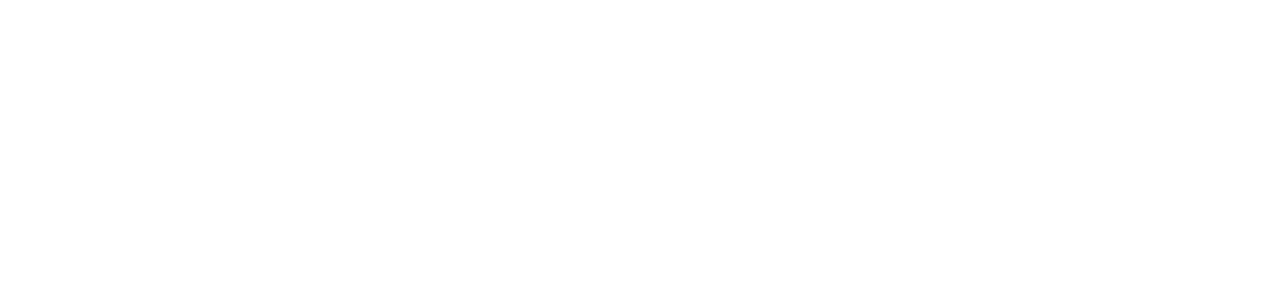
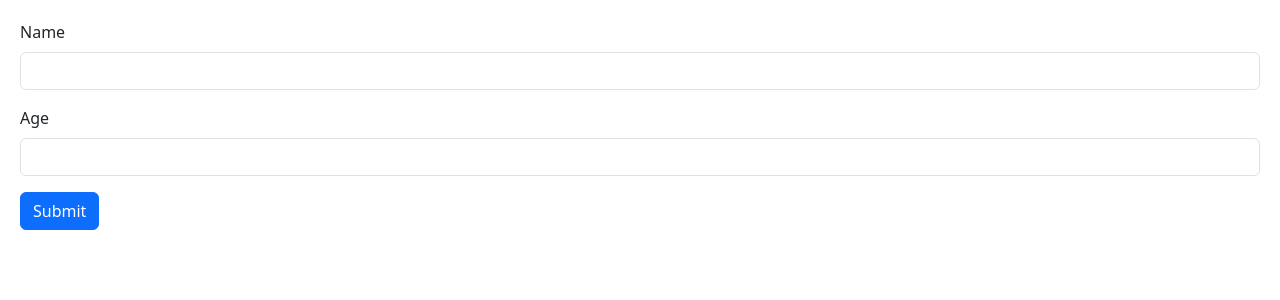
Before and after one commit to ali5422m/React-Hook-Form-Zod, a React (Vite) app: page / in a window 1280 px wide. Shown: the top 300 px of the page. Built offline with nearby package versions, Linux system fonts and the light colour scheme.

Commit message:
create Form structure

```diff
--- a/package.json
+++ b/package.json
@@ -10,6 +10,7 @@
     "preview": "vite preview"
   },
   "dependencies": {
+    "bootstrap": "^5.3.0",
     "react": "^18.2.0",
     "react-dom": "^18.2.0"
   },
--- a/src/App.tsx
+++ b/src/App.tsx
@@ -1,3 +1,4 @@
+import Form from "./components/Form.tsx";
 
 
 function App() {
@@ -5,7 +6,7 @@
 
   return (
     <>
-
+      <Form />
     </>
   )
 }
--- /dev/null
+++ b/src/components/Form.tsx
@@ -0,0 +1,19 @@
+
+
+const Form = () => {
+    return (
+        <form>
+            <div className="mb-3">
+                <label htmlFor="name" className="form-label">Name</label>
+                <input id="name" type="text" className="form-control" />
+            </div>
+            <div className="mb-3">
+                <label htmlFor="age" className="form-label">Age</label>
+                <input id="age" type="number" className="form-control" />
+            </div>
+            <button type="submit" className="btn btn-primary">Submit</button>
+        </form>
+    );
+};
+
+export default Form;
--- a/src/index.css
+++ b/src/index.css
@@ -0,0 +1,3 @@
+body{
+    padding: 20px;
+}
--- a/src/main.tsx
+++ b/src/main.tsx
@@ -1,7 +1,8 @@
 import React from 'react'
 import ReactDOM from 'react-dom/client'
 import App from './App.tsx'
-import './index.css'
+import  "bootstrap/dist/css/bootstrap.min.css";
+import './index.css';
 
 ReactDOM.createRoot(document.getElementById('root')!).render(
   <React.StrictMode>
```
Also changed, not shown: 1 other file (tests, documents, lock files or other folders).
